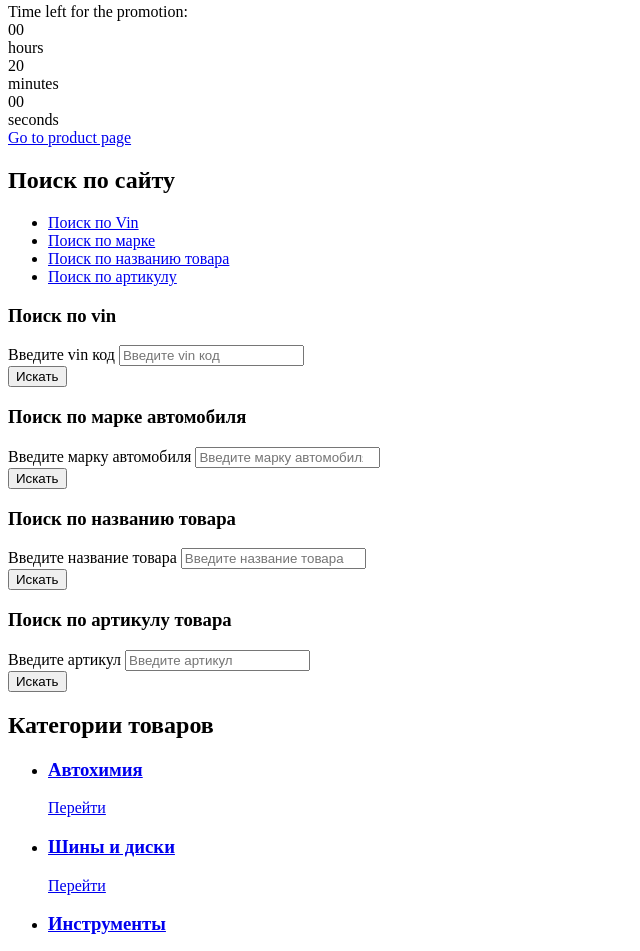
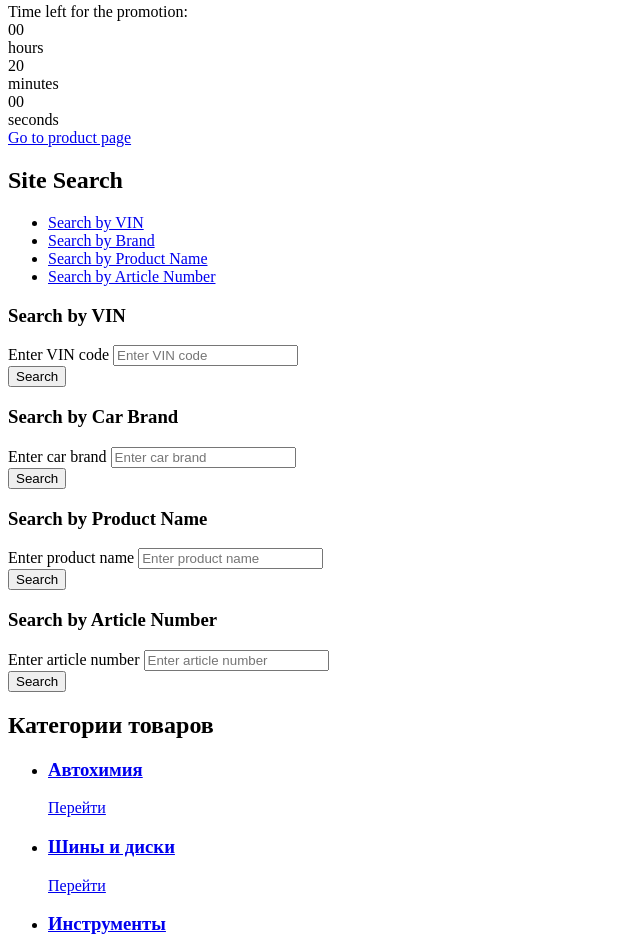
Before and after one commit to Mirror45/spares-shop, a website with bundled scripts: page source/index.html in a window 1280 px wide. Shown: the part 1503-2454 px from the top of the page, without its empty margins (0-640 px from the left). Built offline with nearby package versions, Linux system fonts and the light colour scheme.

Commit message:
feat: translate search section to English

```diff
--- a/source/index.html
+++ b/source/index.html
@@ -317,84 +317,80 @@
 
 
     <section class="search">
-      <h2 class="visually-hidden">Поиск по сайту</h2>
+      <h2 class="visually-hidden">Site Search</h2>
       <div class="search__container tabs tabs--no-underline">
         <div class="tabs__list-wrap">
           <ul class="tabs__list">
             <li class="tabs__item">
-              <a class="tabs__link" href="#search-vin">Поиск по Vin</a>
+              <a class="tabs__link" href="#search-vin">Search by VIN</a>
             </li>
             <li class="tabs__item">
-              <a class="tabs__link tabs__link--active" href="#search-brand">Поиск по марке</a>
+              <a class="tabs__link tabs__link--active" href="#search-brand">Search by Brand</a>
             </li>
             <li class="tabs__item">
-              <a class="tabs__link" href="#search-name">Поиск по названию товара</a>
+              <a class="tabs__link" href="#search-name">Search by Product Name</a>
             </li>
             <li class="tabs__item">
-              <a class="tabs__link" href="#search-article">Поиск по артикулу</a>
+              <a class="tabs__link" href="#search-article">Search by Article Number</a>
             </li>
           </ul>
         </div>
 
         <section class="tabs__panel" id="search-vin">
-          <h3 class="visually-hidden">Поиск по vin</h3>
+          <h3 class="visually-hidden">Search by VIN</h3>
           <form method="POST" action="#">
             <div class="search__fields">
               <div class="search-input">
-                <label class="visually-hidden" for="search-vin-input">Введите vin код</label>
-                <input type="search" placeholder="Введите vin код" id="search-vin-input" name="search-input"
-                  required="">
+                <label class="visually-hidden" for="search-vin-input">Enter VIN code</label>
+                <input type="search" placeholder="Enter VIN code" id="search-vin-input" name="search-input" required>
               </div>
               <button class="button" type="submit">
-                <span class="search__vh-mobile">Искать</span>
+                <span class="search__vh-mobile">Search</span>
               </button>
             </div>
           </form>
         </section>
 
         <section class="tabs__panel tabs__panel--active" id="search-brand">
-          <h3 class="visually-hidden">Поиск по марке автомобиля</h3>
+          <h3 class="visually-hidden">Search by Car Brand</h3>
           <form method="POST" action="#">
             <div class="search__fields">
               <div class="search-input">
-                <label class="visually-hidden" for="search-brand-input">Введите марку автомобиля</label>
-                <input type="search" placeholder="Введите марку автомобиля" id="search-brand-input" name="search-input"
-                  required="">
+                <label class="visually-hidden" for="search-brand-input">Enter car brand</label>
+                <input type="search" placeholder="Enter car brand" id="search-brand-input" name="search-input" required>
               </div>
               <button class="button" type="submit">
-                <span class="search__vh-mobile">Искать</span>
+                <span class="search__vh-mobile">Search</span>
               </button>
             </div>
           </form>
         </section>
 
         <section class="tabs__panel" id="search-name">
-          <h3 class="visually-hidden">Поиск по названию товара</h3>
+          <h3 class="visually-hidden">Search by Product Name</h3>
           <form method="POST" action="#">
             <div class="search__fields">
               <div class="search-input">
-                <label class="visually-hidden" for="search-name-input">Введите название товара</label>
-                <input type="search" placeholder="Введите название товара" id="search-name-input" name="search-input"
-                  required="">
+                <label class="visually-hidden" for="search-name-input">Enter product name</label>
+                <input type="search" placeholder="Enter product name" id="search-name-input" name="search-input" required>
               </div>
               <button class="button" type="submit">
-                <span class="search__vh-mobile">Искать</span>
+                <span class="search__vh-mobile">Search</span>
               </button>
             </div>
           </form>
         </section>
 
         <section class="tabs__panel" id="search-article">
-          <h3 class="visually-hidden">Поиск по артикулу товара</h3>
+          <h3 class="visually-hidden">Search by Article Number</h3>
           <form method="POST" action="#">
             <div class="search__fields">
               <div class="search-input">
-                <label class="visually-hidden" for="search-article-input">Введите артикул</label>
-                <input type="search" placeholder="Введите артикул" id="search-article-input" name="search-input"
-                  required="">
+                <label class="visually-hidden" for="search-article-input">Enter article number</label>
+                <input type="search" placeholder="Enter article number" id="search-article-input" name="search-input" required>
               </div>
               <button class="button" type="submit">
-                <span class="search__vh-mobile">Искать</span>
+                <span class="search__vh-mobile">Search</span>
               </button>
             </div>
           </form>
```
Also changed, not shown: build/index.html.
